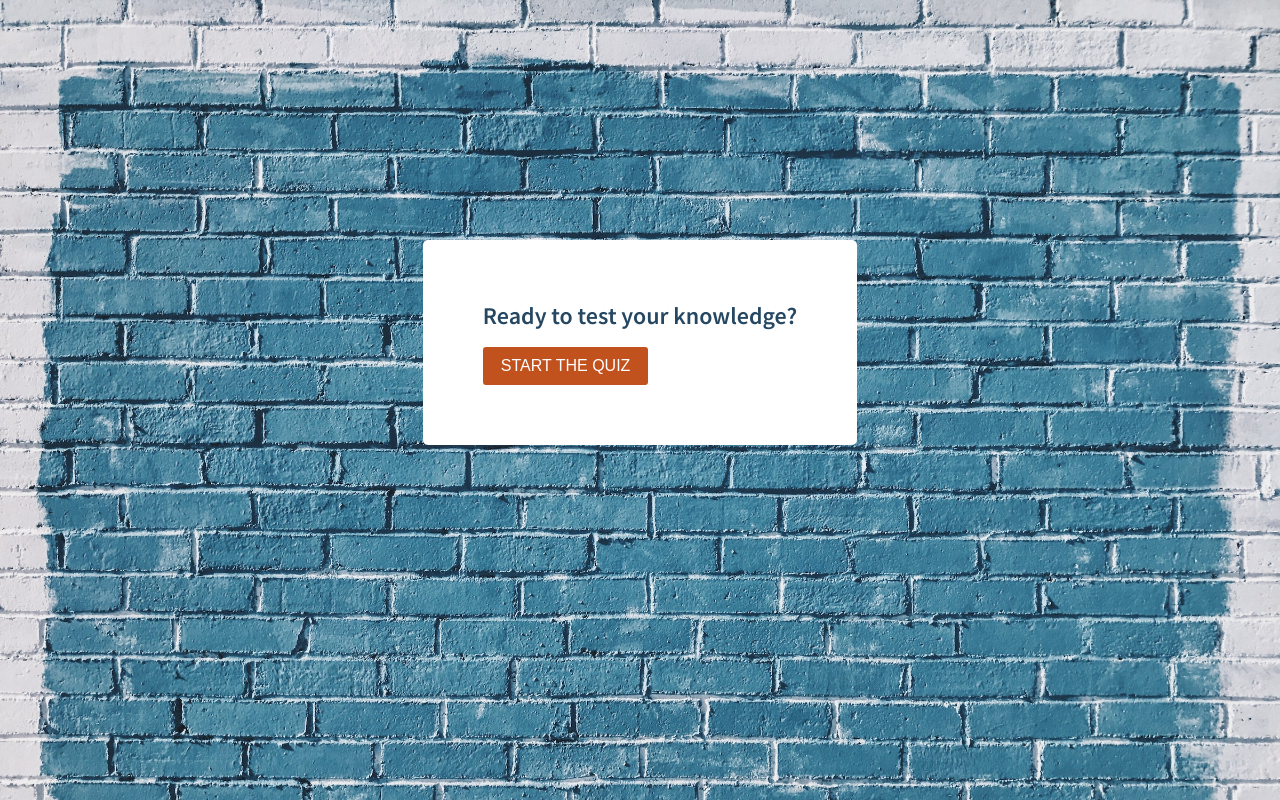
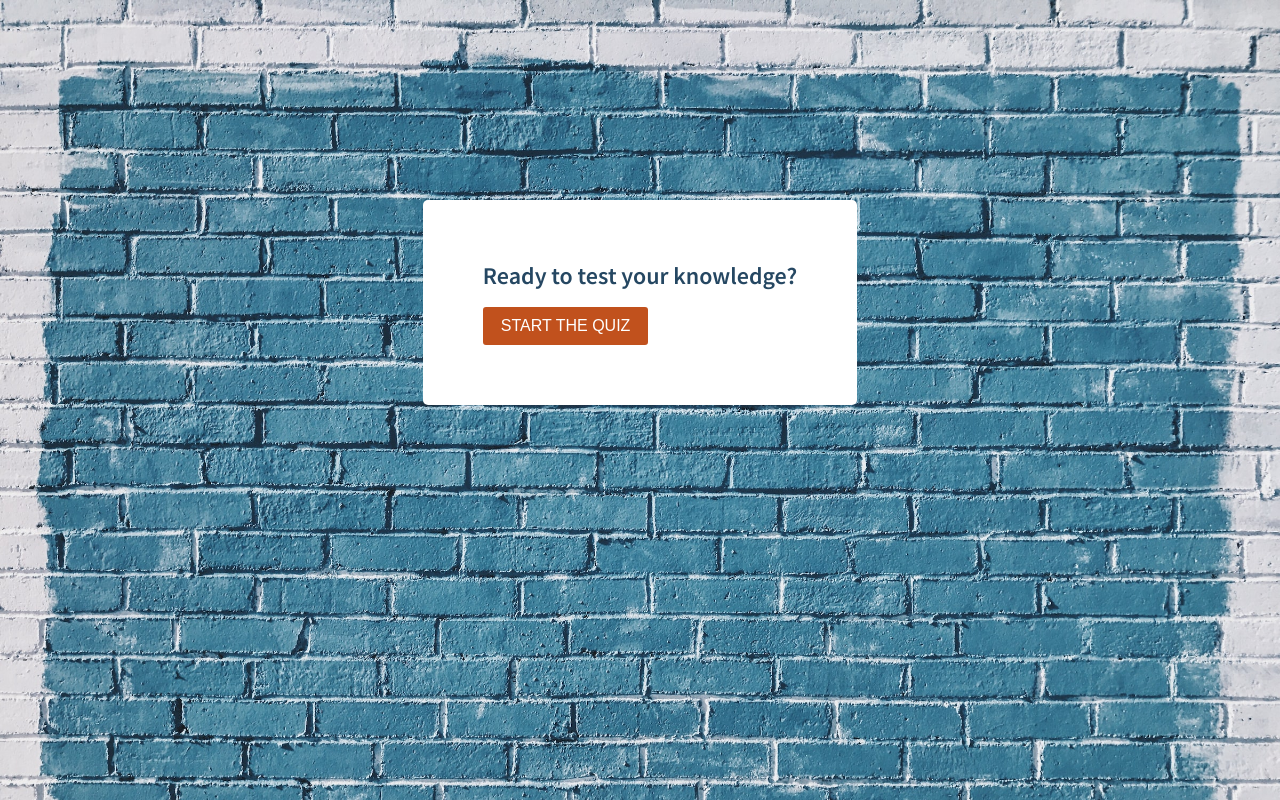
Before and after one commit to Alicino88/React-TypeScript-quiz-app, a React (Create React App) app: page / in a window 1280 px wide. Built offline with nearby package versions, Linux system fonts and the light colour scheme.

Commit message:
Decreased margin bottom for QuizContainer

```diff
--- a/src/Components/QuizContainer.tsx
+++ b/src/Components/QuizContainer.tsx
@@ -3,7 +3,7 @@ import styled from "styled-components";
 const StyledDiv = styled.div`
   background-color: white;
   padding: 60px;
-  margin-top: 30vh;
+  margin-top: 25vh;
   border-radius: 5px;
 `;
 
```
